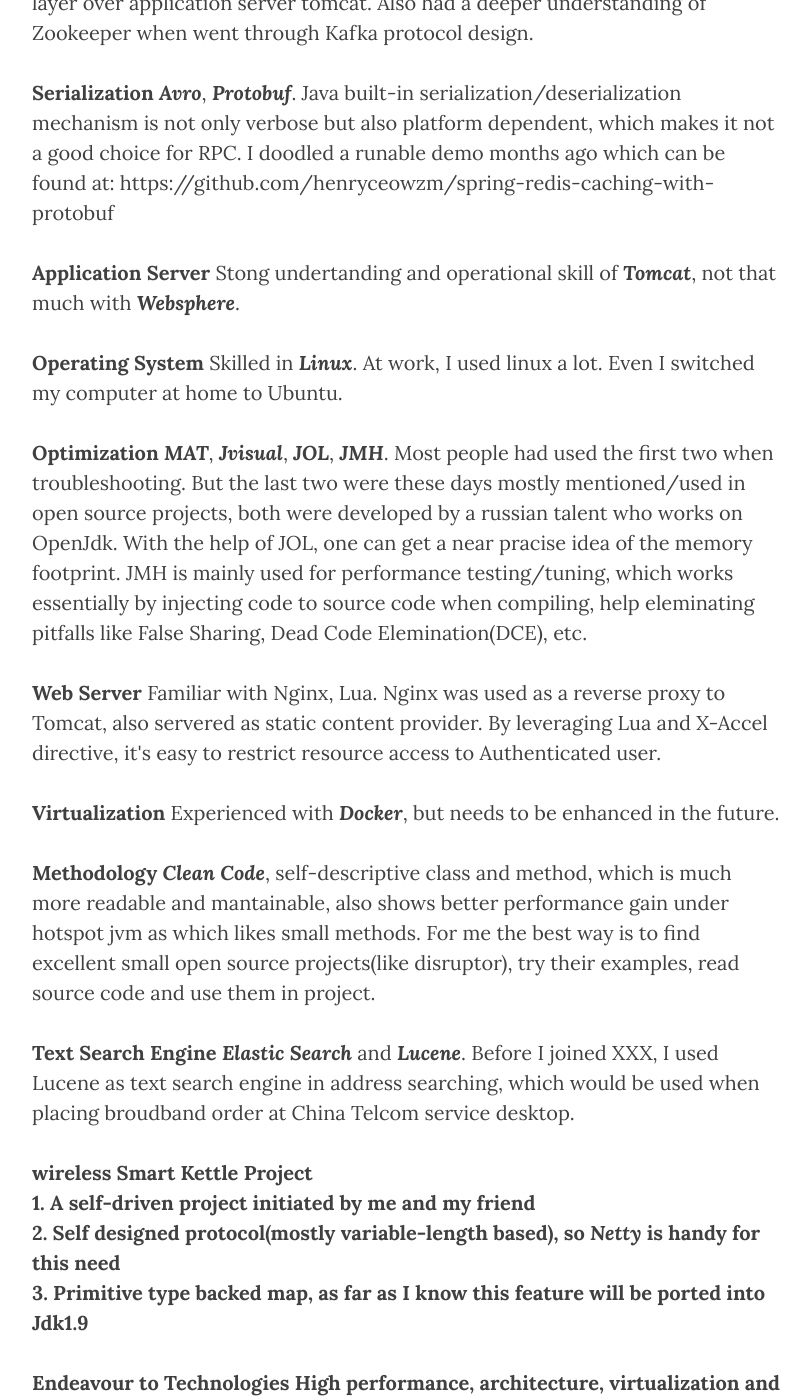
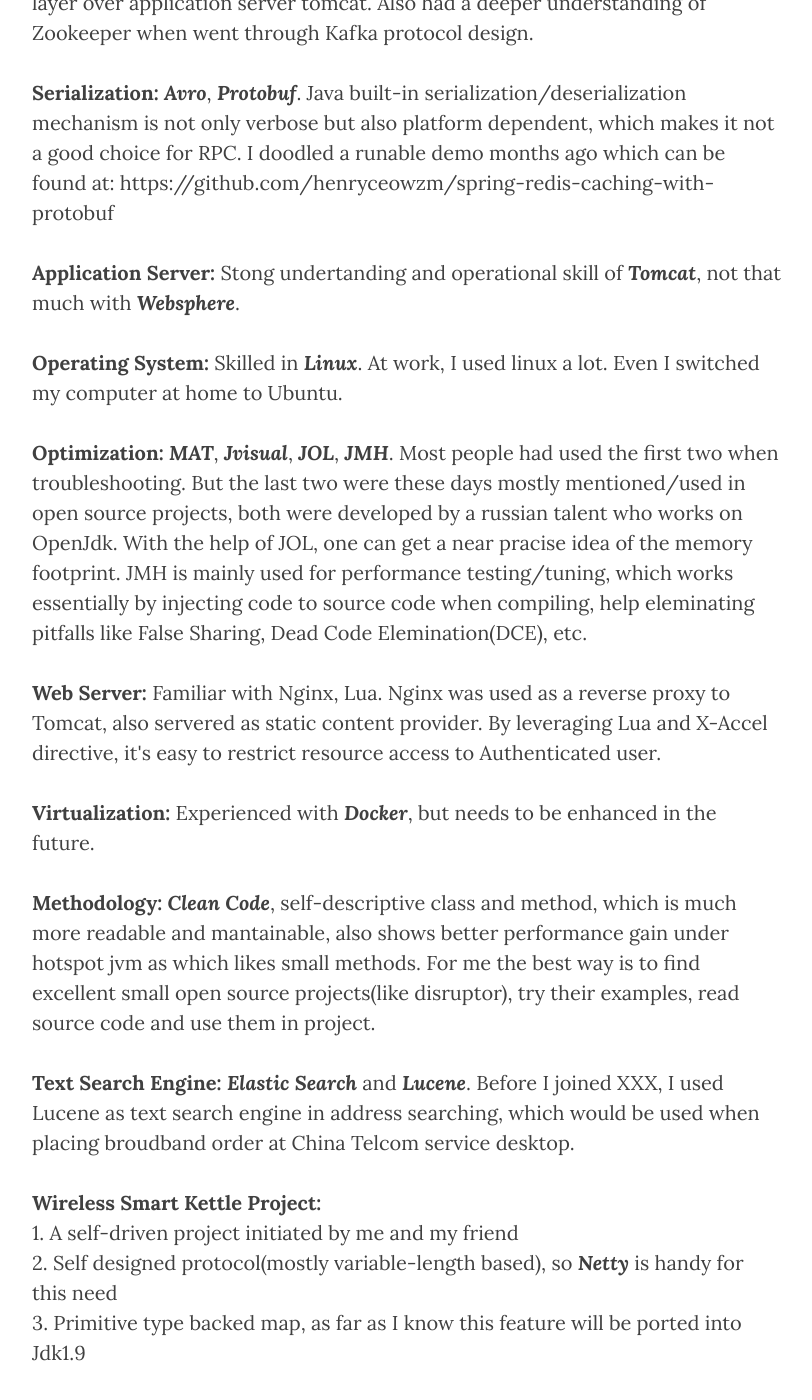
Before and after one commit to henryceowzm/henryceowzm.github.io, a Jekyll site: the page built from about.html, in a window 1280 px wide and 1400 px high, scrolled down 990 px. Shown: the whole window, without its empty margins (233-1045 px from the left). Built offline with Jekyll 4.4.1, drawn with Linux system fonts in a browser that asks for light colours; nearby versions of some CDN libraries; some of the changed text lies outside the part shown.

```diff
--- a/about.html
+++ b/about.html
@@ -5,41 +5,41 @@ description: "This is what I do."
 header-img: "img/about-bg.jpg"
 ---
 
-<p><b>Language</b> I'm most professionalized in <b><i>Java</i></b> and have strong knowledge of web development technologies like: <b><i>Spring</i></b>, <b><i>Hibernate</i></b>, <b><i>Spring Data Jpa</i></b>, <b><i>BootStrap</i></b>, etc.</p>
+<p><b>Language:</b> I'm most professionalized in <b><i>Java</i></b> and have strong knowledge of web development technologies like: <b><i>Spring</i></b>, <b><i>Hibernate</i></b>, <b><i>Spring Data Jpa</i></b>, <b><i>BootStrap</i></b>, etc.</p>
 
-<p><b>Script</b> Familiar with <b><i>Shell</i></b>, <b><i>Python</i></b>.</p>
+<p><b>Script:</b> Familiar with <b><i>Shell</i></b>, <b><i>Python</i></b>.</p>
 
-<p><b>Database</b> Well understanding of ralational database design. Although I only used <b><i>Mysql</i></b> in personal project. Before I joined XXX, I had 3 years experience and ofen dealt with <b><i>Oracle</i></b> stuff, like sql and procedure.</p>
+<p><b>Database:</b> Well understanding of ralational database design. Although I only used <b><i>Mysql</i></b> in personal project. Before I joined XXX, I had 3 years experience and ofen dealt with <b><i>Oracle</i></b> stuff, like sql and procedure.</p>
 
-<p><b>Message Middleware</b> Familiar with <b><i>RabbitMQ</i></b>, <b><i>Kafka</i></b>. They are ofen used to decouple MXN net mess to M+N when systems integrate. LinkedIn has its infrastructure built upon Kafka, while Indeed built upon the other.</p>
+<p><b>Message Middleware:</b> Familiar with <b><i>RabbitMQ</i></b>, <b><i>Kafka</i></b>. They are ofen used to decouple MXN net mess to M+N when systems integrate. LinkedIn has its infrastructure built upon Kafka, while Indeed built upon the other.</p>
 
-<p><b>Big Data</b> Familiar with <b><i>Zookeeper</i></b>, <b><i>Redis</i></b>, <b><i>Hbase</i></b>. I used Redis as a reliable cache layer over application server tomcat. Also had a deeper understanding of Zookeeper when went through Kafka protocol design.</p>
+<p><b>Big Data:</b> Familiar with <b><i>Zookeeper</i></b>, <b><i>Redis</i></b>, <b><i>Hbase</i></b>. I used Redis as a reliable cache layer over application server tomcat. Also had a deeper understanding of Zookeeper when went through Kafka protocol design.</p>
 
-<p><b>Serialization</b> <b><i>Avro</i></b>, <b><i>Protobuf</i></b>. Java built-in serialization/deserialization mechanism is not only verbose but also platform dependent, which makes it not a good choice for RPC. I doodled a runable demo months ago which can be found at:
+<p><b>Serialization:</b> <b><i>Avro</i></b>, <b><i>Protobuf</i></b>. Java built-in serialization/deserialization mechanism is not only verbose but also platform dependent, which makes it not a good choice for RPC. I doodled a runable demo months ago which can be found at:
 https://github.com/henryceowzm/spring-redis-caching-with-protobuf</p>
 
-<p><b>Application Server</b> Stong undertanding and operational skill of <b><i>Tomcat</i></b>, not that much with <b><i>Websphere</i></b>.</p>
+<p><b>Application Server:</b> Stong undertanding and operational skill of <b><i>Tomcat</i></b>, not that much with <b><i>Websphere</i></b>.</p>
 
-<p><b>Operating System</b> Skilled in <b><i>Linux</i></b>. At work, I used linux a lot. Even I switched my computer at home to Ubuntu.</p>
+<p><b>Operating System:</b> Skilled in <b><i>Linux</i></b>. At work, I used linux a lot. Even I switched my computer at home to Ubuntu.</p>
 
-<p><b>Optimization</b> <b><i>MAT</i></b>, <b><i>Jvisual</i></b>, <b><i>JOL</i></b>, <b><i>JMH</i></b>. Most people had used the first two when troubleshooting. But the last two were these days mostly mentioned/used in open source projects, both were developed by a russian talent who works on OpenJdk. With the help of JOL, one can get a near pracise idea of the memory footprint. JMH is mainly used for performance testing/tuning, which works essentially by injecting code to source code when compiling, help eleminating pitfalls like False Sharing, Dead Code Elemination(DCE), etc.</p>
+<p><b>Optimization:</b> <b><i>MAT</i></b>, <b><i>Jvisual</i></b>, <b><i>JOL</i></b>, <b><i>JMH</i></b>. Most people had used the first two when troubleshooting. But the last two were these days mostly mentioned/used in open source projects, both were developed by a russian talent who works on OpenJdk. With the help of JOL, one can get a near pracise idea of the memory footprint. JMH is mainly used for performance testing/tuning, which works essentially by injecting code to source code when compiling, help eleminating pitfalls like False Sharing, Dead Code Elemination(DCE), etc.</p>
 
-<p><b>Web Server</b> Familiar with Nginx</i></b>, Lua</i></b>. Nginx was used as a reverse proxy to Tomcat, also servered as static content provider. By leveraging Lua and X-Accel directive, it's easy to restrict resource access to Authenticated user.</p>
+<p><b>Web Server:</b> Familiar with Nginx</i></b>, Lua</i></b>. Nginx was used as a reverse proxy to Tomcat, also servered as static content provider. By leveraging Lua and X-Accel directive, it's easy to restrict resource access to Authenticated user.</p>
 
-<p><b>Virtualization</b> Experienced with <b><i>Docker</i></b>, but needs to be enhanced in the future.</p>
+<p><b>Virtualization:</b> Experienced with <b><i>Docker</i></b>, but needs to be enhanced in the future.</p>
 
-<p><b>Methodology</b> <b><i>Clean Code</i></b>, self-descriptive class and method, which is much more readable and mantainable, also shows better performance gain under hotspot jvm as which likes small methods. For me the best way is to find excellent small open source projects(like disruptor), try their examples, read source code and use them in project.</p>
+<p><b>Methodology:</b> <b><i>Clean Code</i></b>, self-descriptive class and method, which is much more readable and mantainable, also shows better performance gain under hotspot jvm as which likes small methods. For me the best way is to find excellent small open source projects(like disruptor), try their examples, read source code and use them in project.</p>
 
-<p><b>Text Search Engine</b> <b><i>Elastic Search</i></b> and <b><i>Lucene</i></b>. Before I joined XXX, I used Lucene as text search engine in address searching, which would be used when placing broudband order at China Telcom service desktop.</p>
+<p><b>Text Search Engine:</b> <b><i>Elastic Search</i></b> and <b><i>Lucene</i></b>. Before I joined XXX, I used Lucene as text search engine in address searching, which would be used when placing broudband order at China Telcom service desktop.</p>
 
-<p><b>wireless Smart Kettle Project<b><br>
+<p><b>Wireless Smart Kettle Project:</b><br>
 1. A self-driven project initiated by me and my friend<br>
 2. Self designed protocol(mostly variable-length based), so <b><i>Netty</i></b> is handy for this need<br>
 3. Primitive type backed map, as far as I know this feature will be ported into Jdk1.9</p>
 
 <p><b>Endeavour to Technologies</b> High performance, architecture, virtualization and big data.</p>
 
-<b>Followed sites/blogs:<b><br>
+<b>Followed sites/blogs:</b><br>
 - http://mechanical-sympathy.blogspot.com/<br>
 - http://shipilev.net/<br>
 - http://www.thegeekstuff.com/<br>
```
